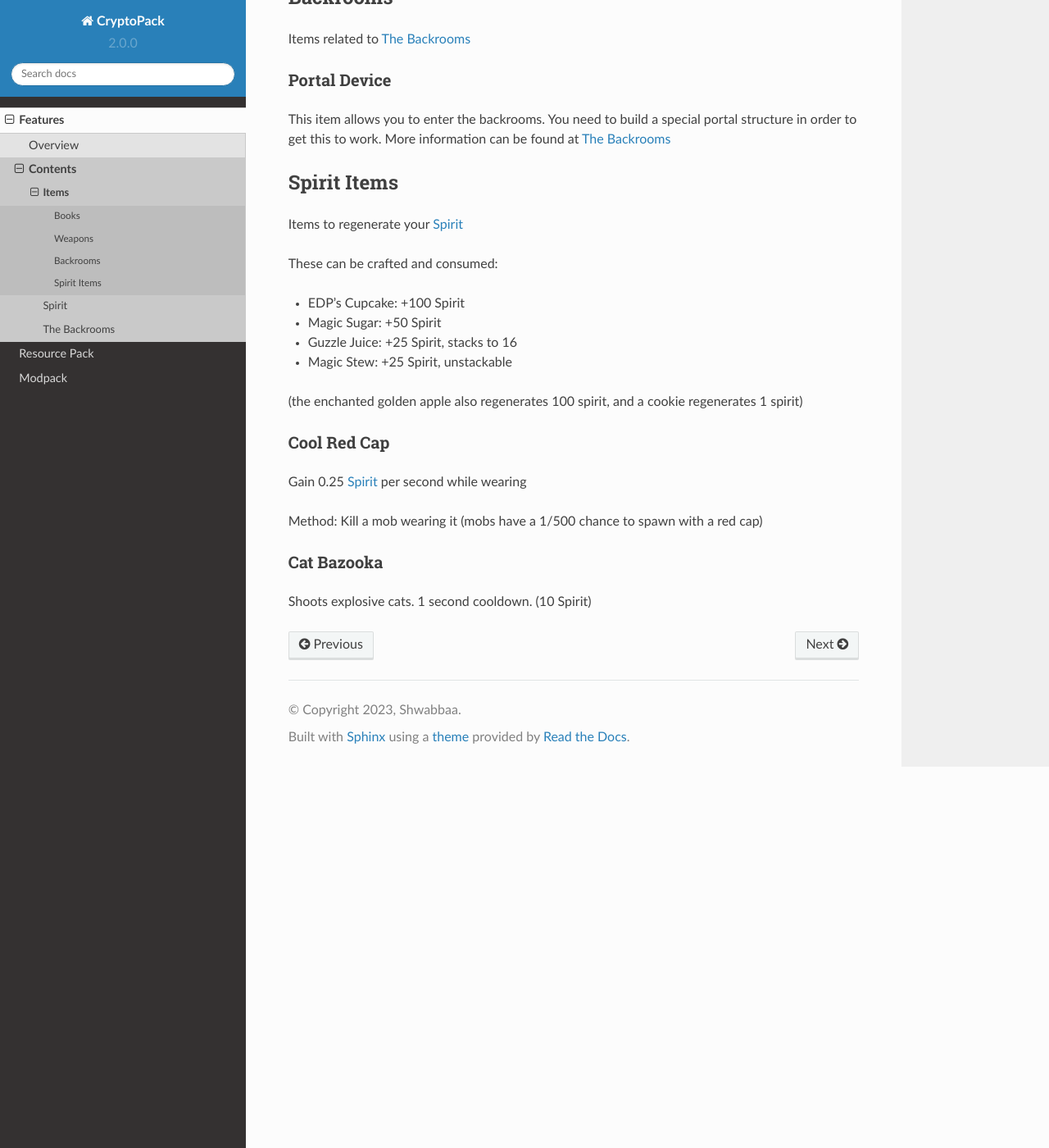
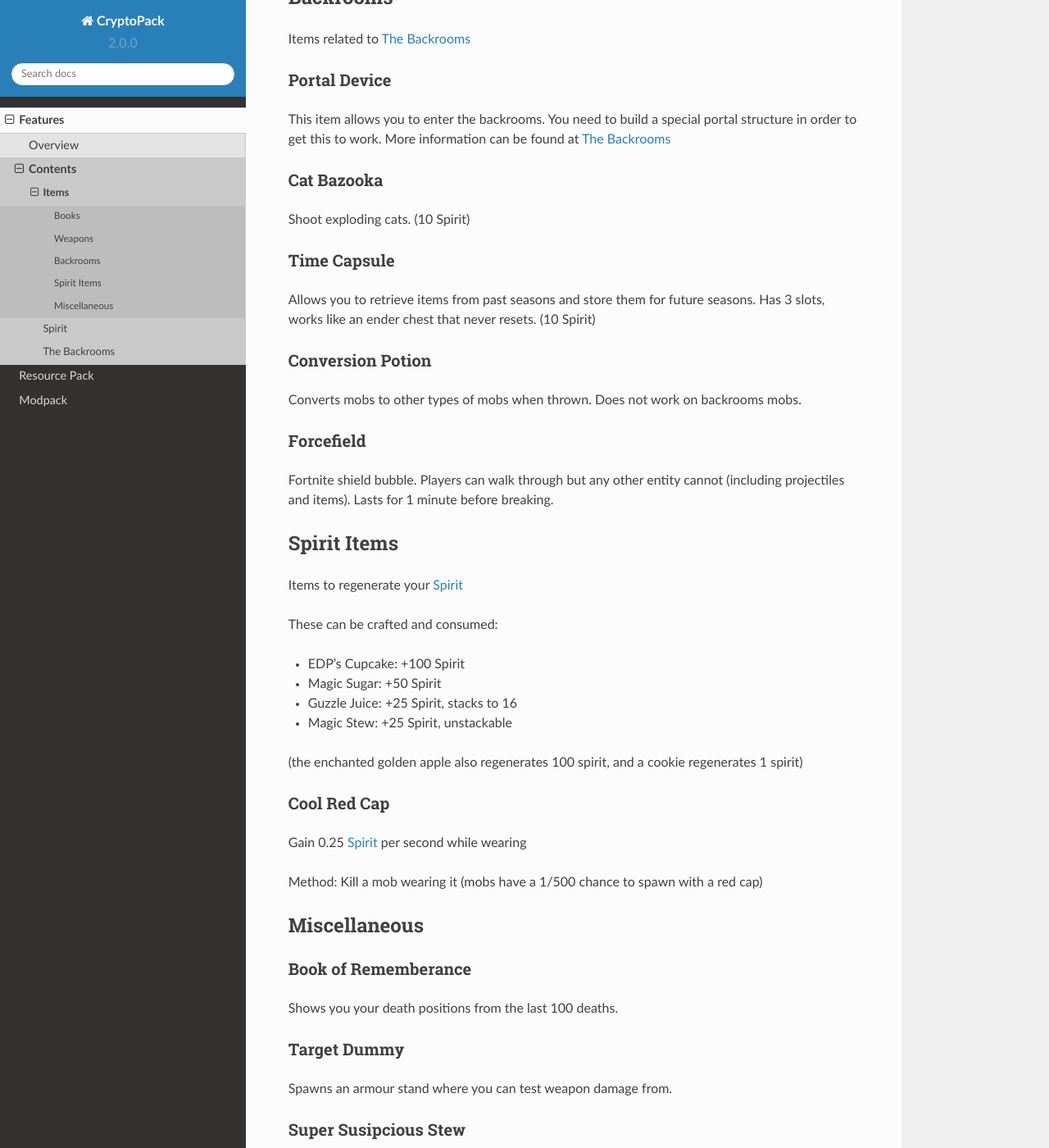
Before and after one commit to Shwabbaa/cryptopack-docs, a Sphinx documentation site: the page built from docs/source/features/items.rst, in a window 1280 px wide and 1400 px high, scrolled down 5504 px. Shown: the whole window at 82% size. Built offline with Sphinx 7.4.7 and the Read the Docs theme 2.0.0, drawn with Linux system fonts in a browser that asks for light colours; pages that are not in the unit, such as notebooks, are missing from menus; some of the changed text lies outside the part shown.

Commit message:
Update items.rst

```diff
--- a/docs/source/features/items.rst
+++ b/docs/source/features/items.rst
@@ -269,6 +269,28 @@ Portal Device
 """"""""""""""
 This item allows you to enter the backrooms. You need to build a special portal structure in order to get this to work. More information can be found at :doc:`backrooms`
 
+.. _cat-bazooka:
+Cat Bazooka
+""""""""""""""
+Shoot exploding cats.
+(10 Spirit)
+
+.. _time-capsule:
+Time Capsule
+""""""""""""""
+Allows you to retrieve items from past seasons and store them for future seasons. Has 3 slots, works like an ender chest that never resets.
+(10 Spirit)
+
+.. _conversion-potion:
+Conversion Potion
+""""""""""""""
+Converts mobs to other types of mobs when thrown. Does not work on backrooms mobs.
+
+.. _forcefield:
+Forcefield
+""""""""""""""
+Fortnite shield bubble. Players can walk through but any other entity cannot (including projectiles and items). Lasts for 1 minute before breaking.
+
 Spirit Items
 ------------
 Items to regenerate your :doc:`spirit`
@@ -292,7 +314,26 @@ Gain 0.25 :doc:`spirit` per second while wearing
 
 Method: Kill a mob wearing it (mobs have a 1/500 chance to spawn with a red cap)
 
-Cat Bazooka
+Miscellaneous
+------------
+
+Book of Rememberance
 """"""""""""""
-Shoots explosive cats. 1 second cooldown.
-(10 Spirit)
+Shows you your death positions from the last 100 deaths.
+
+Target Dummy
+""""""""""""""
+Spawns an armour stand where you can test weapon damage from.
+
+Super Susipcious Stew
+""""""""""""""
+Gives you 3 random potion effects.
+
+Wrench
+""""""""""""""
+Allows you to rotate and modify block states.
+
+Invisibillity Cloak
+""""""""""""""
+Makes you undetectable to mobs and completely invisible to players (they cannot see the chestplate).
+Only works when you have no other items in your inventory (intended for item recovery purposes).
```
